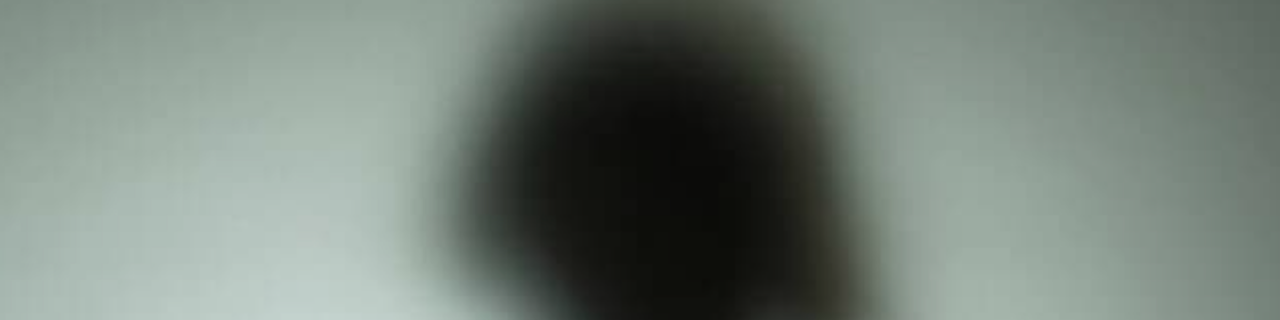
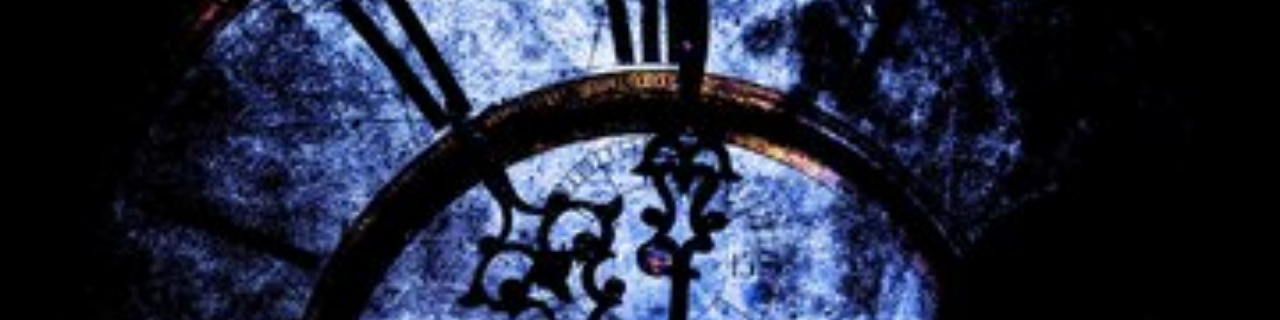
Before and after one commit to seongjun7599-beep/seongjun15.github.io, a plain HTML site: page index.html in a window 1280 px wide. Shown: the top 320 px of the page. Drawn offline with Linux system fonts and the light colour scheme.

Commit message:
Update index.html

```diff
--- a/index.html
+++ b/index.html
@@ -10,7 +10,7 @@
     html, body { height: 100%; margin: 0; }
     body {
       display: grid; place-items: center; min-height: 100vh;
-      background: url('./12.png') center/cover fixed no-repeat;
+      background: url('./12.jpg') center/cover fixed no-repeat;
       font-family: system-ui, -apple-system, "Segoe UI", Roboto, "Noto Sans KR", sans-serif;
     }
 
```
